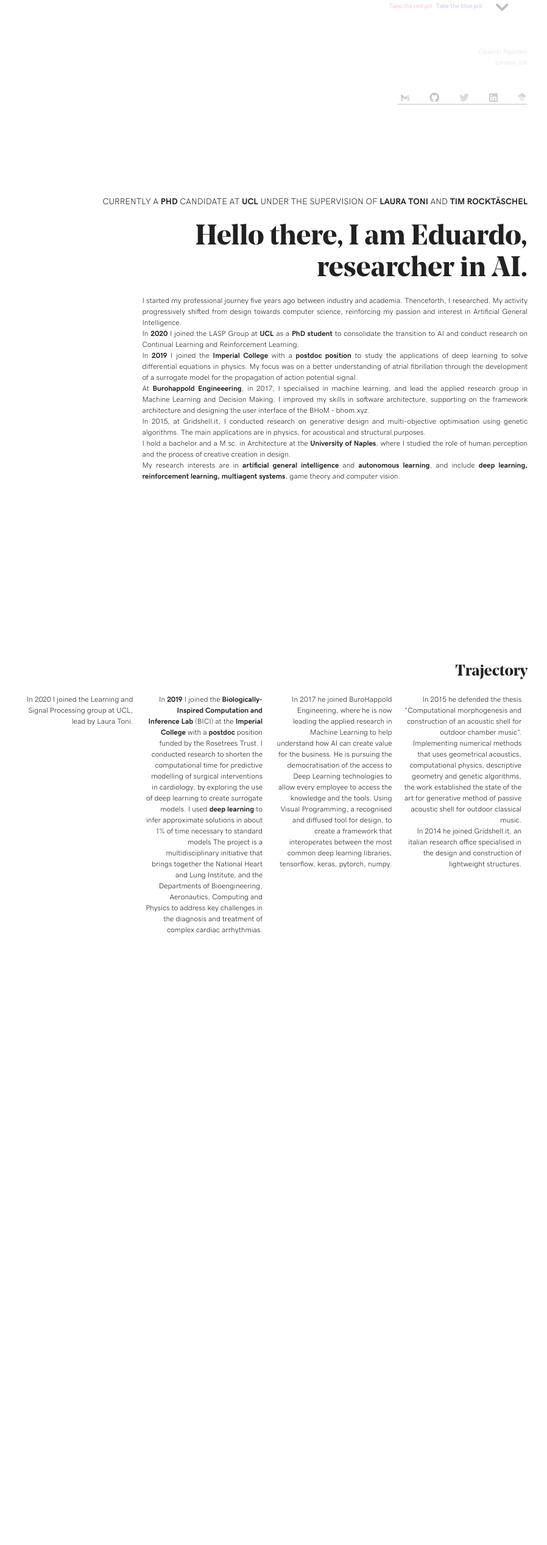
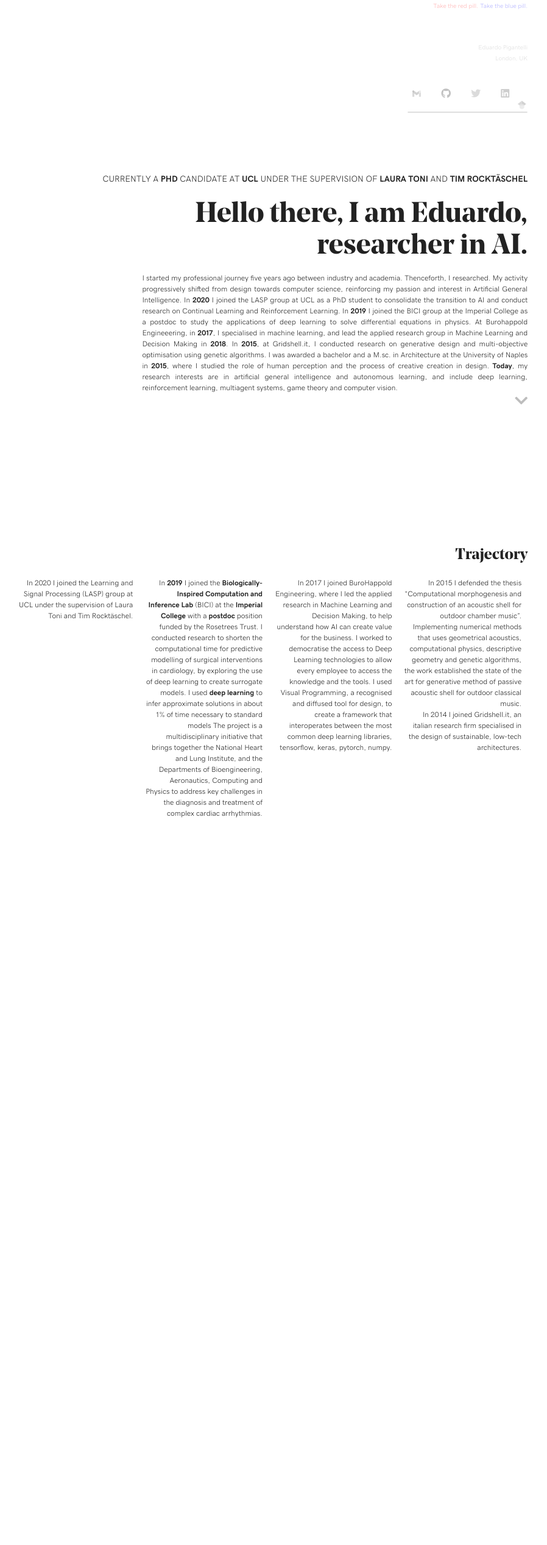
Before and after one commit to epignatelli/epignatelli.github.io, a Jekyll site: the page built from index.md, in a window 1280 px wide. Shown: the whole page at 61% size, without its empty margins (103-1001 px from the left). Built offline with Jekyll 4.4.1, drawn with Linux system fonts in a browser that asks for light colours; nearby versions of some CDN libraries; after the commit the page ends 2343 px from its top, so only the background shows below that.

Commit message:
final design

```diff
--- a/_includes/header.html
+++ b/_includes/header.html
@@ -3,14 +3,11 @@
             <span class="small light red fade" id="init">Take the red pill.</span>
             <span class="small light blue fade" id="reset">Take the blue pill.</span>
     </div>
-    <div class="col col col-1-of-12 col-s-2-of-2" id="nav">
-            <a class="fas fa-chevron-down large fade" href="#trajectory"></a>
-    </div>
 </div>
 <div class="col col-4-of-12 col-s-2-of-2 right" id="heading">
     <p class="small light">Eduardo Pigantelli<br>London, UK</p>
 </div>
-<div class="col col-12-of-12 col-s-2-of-2 right" id="social">
+<div class="col col-3-of-12 col-s-2-of-2 right" id="social">
         <br>
         <a class="noborder" href="mailto:{{site.email}}" aria-label="Gmail"><span class="fab fa-gmail fa-lg"></span></a>
         <span class="push-right"></span>
@@ -21,5 +18,5 @@
         <a class="noborder" target="_blank" href="https://www.linkedin.com/in/{{site.linkedin_username}}" aria-label="Linkedin"><span class="fab fa-linkedin fa-lg"></span></a>
         <span class="push-right"></span>
         <a class="noborder" target="_blank" href="https://scholar.google.co.uk/citations?user=d-TVZ1YAAAAJ&hl=en" aria-label="Google Scholar"><span class="fab fa-scholar fa-lg"></span></a>
-        <hr style="width: 25%; margin-left:auto">
+        <hr>
 </div>
--- a/_layouts/home.html
+++ b/_layouts/home.html
@@ -10,62 +10,53 @@
     </div>
     <div class="grid">
         {% include header.html %}
-        <div class="col col-12-of-12 right" id="title">
+        <div class="col col-12-of-12 right" id="intro">
             <h2>Currently a <b>Phd</b> Candidate at <b>UCL</b> under the supervision of <b>Laura Toni</b> and <b>Tim Rocktäschel</b></h2>
             <h1> Hello there, I am Eduardo,<br> researcher in AI.</h1>
         </div>
         <div class="col col-9-of-12 right">
             <p class="justify">
-                <span class="indent">
+                <span>
                     I started my professional journey five years ago between industry and academia. Thenceforth, I researched.
                     My activity progressively shifted from design towards computer science,
                     reinforcing my passion and interest in Artificial General Intelligence.
-                </span><br>
-                <span class="indent">
-                    In <b>2020</b> I joined the LASP Group at <b>UCL</b> as a <b>PhD student</b>
+                </span>
+                <span>
+                    In <b>2020</b> I joined the LASP group at UCL as a PhD student
                     to consolidate the transition to AI and conduct research on Continual Learning and Reinforcement Learning.
-                </span><br>
-                <span class="indent">
-                    In <b>2019</b> I joined the <b>Imperial College</b> with a <b>postdoc position</b> to study the applications of deep learning to solve differential equations in physics.
-                    My focus was on a better understanding of atrial fibrillation through the development of a surrogate model for the propagation of action potential signal.
-                </span><br>
-                <span class="indent">
-                    At <b>Burohappold Engineeering</b>, in 2017, I specialised in machine learning,
-                    and lead the applied research group in Machine Learning and Decision Making.
-                    I improved my skills in software architecture, supporting on the framework architecture and
-                    designing the user interface of the BHoM - bhom.xyz.
-                </span><br>
-                <span class="indent">
-                    In 2015, at Gridshell.it, I conducted research on generative design and multi-objective optimisation using genetic algorithms.
-                    The main applications are in physics, for acoustical and structural purposes.
-                </span><br>
-                <span class="indent">
-                    I hold a bachelor and a M.sc. in Architecture at the <b>University of Naples</b>,
+                </span>
+                <span>
+                    In <b>2019</b> I joined the BICI group at the Imperial College as a postdoc
+                    to study the applications of deep learning to solve differential equations in physics.
+                </span>
+                <span>
+                    At Burohappold Engineeering, in <b>2017</b>, I specialised in machine learning,
+                    and lead the applied research group in Machine Learning and Decision Making in <b>2018</b>.
+                </span>
+                <span>
+                    In <b>2015</b>, at Gridshell.it, I conducted research on generative design and
+                    multi-objective optimisation using genetic algorithms.
+                </span>
+                <span>
+                    I was awarded a bachelor and a M.sc. in Architecture at the University of Naples in <b>2015</b>,
                     where I studied the role of human perception and the process of creative creation in design.
-                </span><br>
-                <span class="indent">
-                    My research interests are in <span class="emphasize">artificial general intelligence</span> and <span class="emphasize">autonomous learning</span>,
-                    and include <span class="emphasize">deep learning, reinforcement learning, multiagent systems</span>, game theory and computer vision.
-                </span><br>
-
-                <!-- I started my professional journey five years ago between industry and academia. Thenceforth, I researched.
-                My activity progressively shifted from design towards computer science, reinforcing my passion and interest in <b>artificial general intelligence</b>.
-                The understanding of the <b>psyche</b> is my passion, my profession, and has become my mission.
-                In <b>2018</b> I applied Deep Learning to learn approximate solutions to differential equations.
-                In <b>2017</b> I led the applied research in machine learning at Buro Happold Engineering. -->
-                <br>
-                <br>
-                <br>
-                <br>
+                </span>
+                <span>
+                    <b>Today</b>, my research interests are in artificial general intelligence and autonomous learning,
+                    and include deep learning, reinforcement learning, multiagent systems, game theory and computer vision.
+                </span>
             </p>
         </div>
-
+        <div class="col col col-1-of-12 col-s-2-of-2 right" id="nav">
+            <a class="fas fa-chevron-down large fade" href="#trajectory"></a>
+        </div>
         <div class="col col-12-of-12 right" id="trajectory">
             <h3> Trajectory</h3>
             <div class="row right">
                 <div class="col col-3-of-12 right">
                     <p>
-                        In 2020 I joined the Learning and Signal Processing group at UCL, lead by Laura Toni.
+                        In 2020 I joined the Learning and Signal Processing (LASP) group at UCL under the supervision of Laura Toni and Tim Rocktäschel.
+
                     </p>
                 </div>
                 <div class="col col-3-of-12 right">
@@ -82,21 +73,21 @@
                 </div>
                 <div class="col col-3-of-12 right">
                     <p>
-                        In 2017 he joined BuroHappold Engineering, where he is now leading the applied research in Machine Learning
-                        to help understand how AI can create value for the business. He is pursuing the democratisation of the access
-                        to Deep Learning technologies to allow every employee to access the knowledge and the tools. Using Visual Programming,
+                        In 2017 I joined BuroHappold Engineering, where I led the applied research in Machine Learning and Decision Making,
+                        to help understand how AI can create value for the business. I worked to democratise the access
+                        to Deep Learning technologies to allow every employee to access the knowledge and the tools. I used Visual Programming,
                         a recognised and diffused tool for design, to create a framework that interoperates between the most common deep learning libraries,
                         tensorflow, keras, pytorch, numpy.
                     </p>
                 </div>
                 <div class="col col-3-of-12 right">
                     <p>
-                    In 2015 he defended the thesis “Computational morphogenesis and construction of an acoustic shell for outdoor chamber music”.
+                    In 2015 I defended the thesis “Computational morphogenesis and construction of an acoustic shell for outdoor chamber music”.
                     Implementing numerical methods that uses geometrical acoustics, computational physics, descriptive geometry and genetic algorithms,
                     the work established the state of the art for generative method of passive acoustic shell for outdoor classical music.
                     </p>
                     <p>
-                    In 2014 he joined Gridshell.it, an italian research office specialised in the design and construction of lightweight structures.
+                    In 2014 I joined Gridshell.it, an italian research firm specialised in the design of sustainable, low-tech architectures.
                     </p>
                 </div>
             </div>
--- a/_sass/_main.scss
+++ b/_sass/_main.scss
@@ -139,10 +139,9 @@ div.col {
 }
 
 // Text dim
-// .indent {
-//   display:inline-block;
-//   text-indent: -2em;
-// }
+.indent {
+  text-indent: -2em;
+}
 .small {
   font-size: 10px;
 }
@@ -223,7 +222,7 @@ div.col {
 }
 #social {
   margin-top: 20px;
-  margin-bottom: 150px;
+  margin-bottom: 100px;
 }
 #trajectory {
   margin-top: 200px;
```
